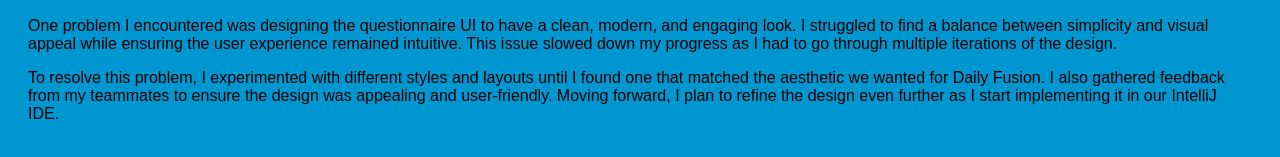
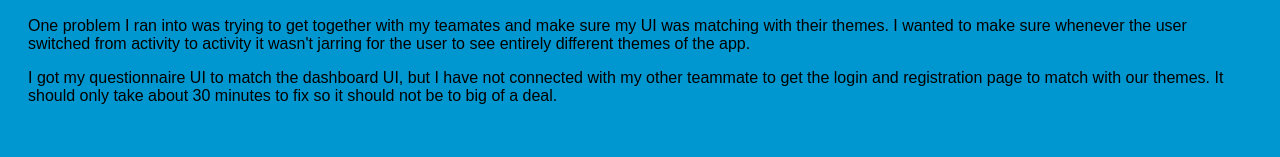
Before and after one commit to DausenBugg/DausenBugg2.github.io, a plain HTML site: page index.html in a window 1280 px wide. Shown: the part 515-672 px from the top of the page. Drawn offline with Linux system fonts and the light colour scheme.

Commit message:
Update index.html

```diff
--- a/index.html
+++ b/index.html
@@ -22,19 +22,19 @@
 
     <div class="video-container">
         <!-- Replace VIDEO_ID with the actual ID of the YouTube video -->
-        <iframe width="700" height="400" src="https://www.youtube.com/embed/bhFl5B2a52k"
+        <iframe width="700" height="400" src="https://www.youtube.com/embed/zSZaLKygb-w"
                 title="YouTube video player" frameborder="0"
                 allow="accelerometer; autoplay; clipboard-write; encrypted-media; gyroscope; picture-in-picture"
                 allowfullscreen>
         </iframe>
     </div>
 
-    <p>One problem I encountered was designing the questionnaire UI to have a clean, modern, and engaging look.
-        I struggled to find a balance between simplicity and visual appeal while ensuring the user experience remained intuitive.
-        This issue slowed down my progress as I had to go through multiple iterations of the design.</p>
+    <p>One problem I ran into was trying to get together with my teamates and make sure my UI was matching with their themes.
+    I wanted to make sure whenever the user switched from activity to activity it wasn't jarring for the user to see entirely
+    different themes of the app.</p>
 
-    <p>To resolve this problem, I experimented with different styles and layouts until I found one that matched the aesthetic we wanted for Daily Fusion.
-        I also gathered feedback from my teammates to ensure the design was appealing and user-friendly.
-        Moving forward, I plan to refine the design even further as I start implementing it in our IntelliJ IDE.</p>
+    <p>I got my questionnaire UI to match the dashboard UI, but I have not connected with my other teammate to get the login
+    and registration page to match with our themes. It should only take about 30 minutes to fix so it should not be to big of a
+    deal.</p>
 </body>
 </html>
```
